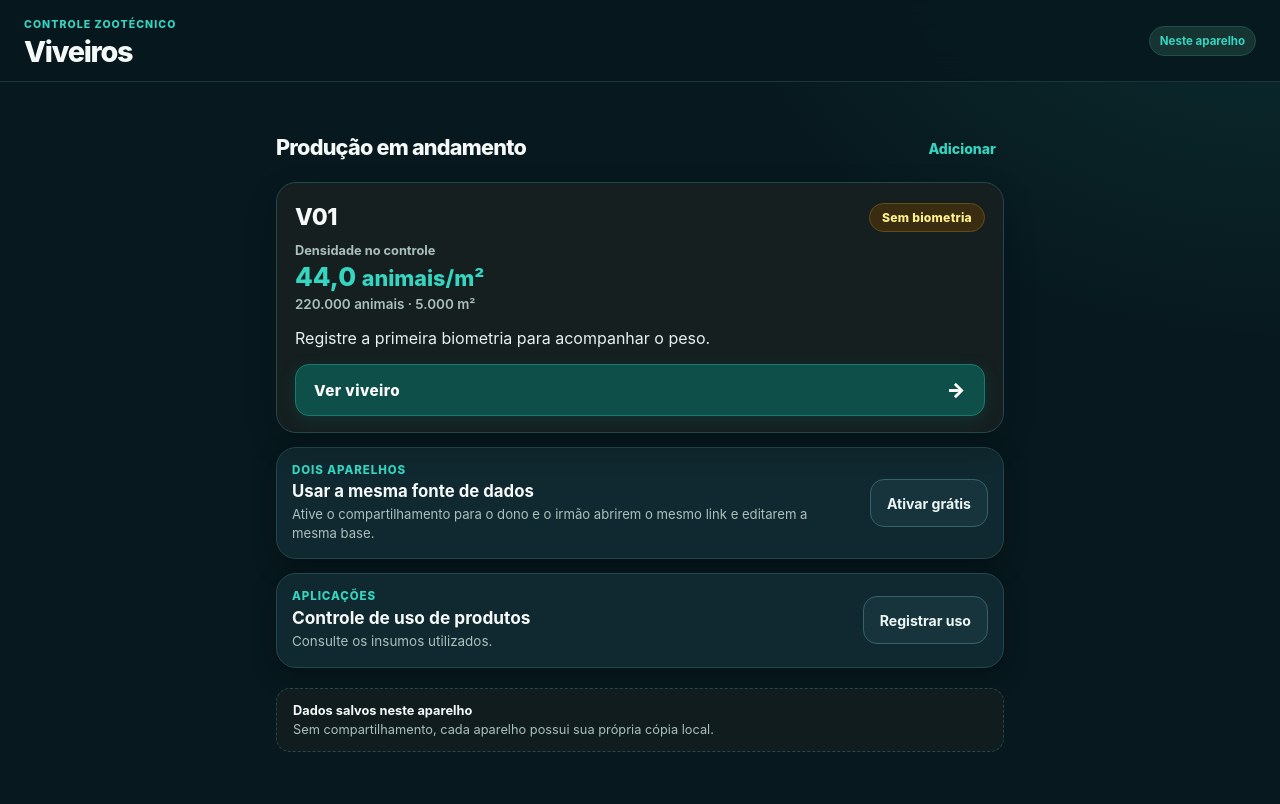
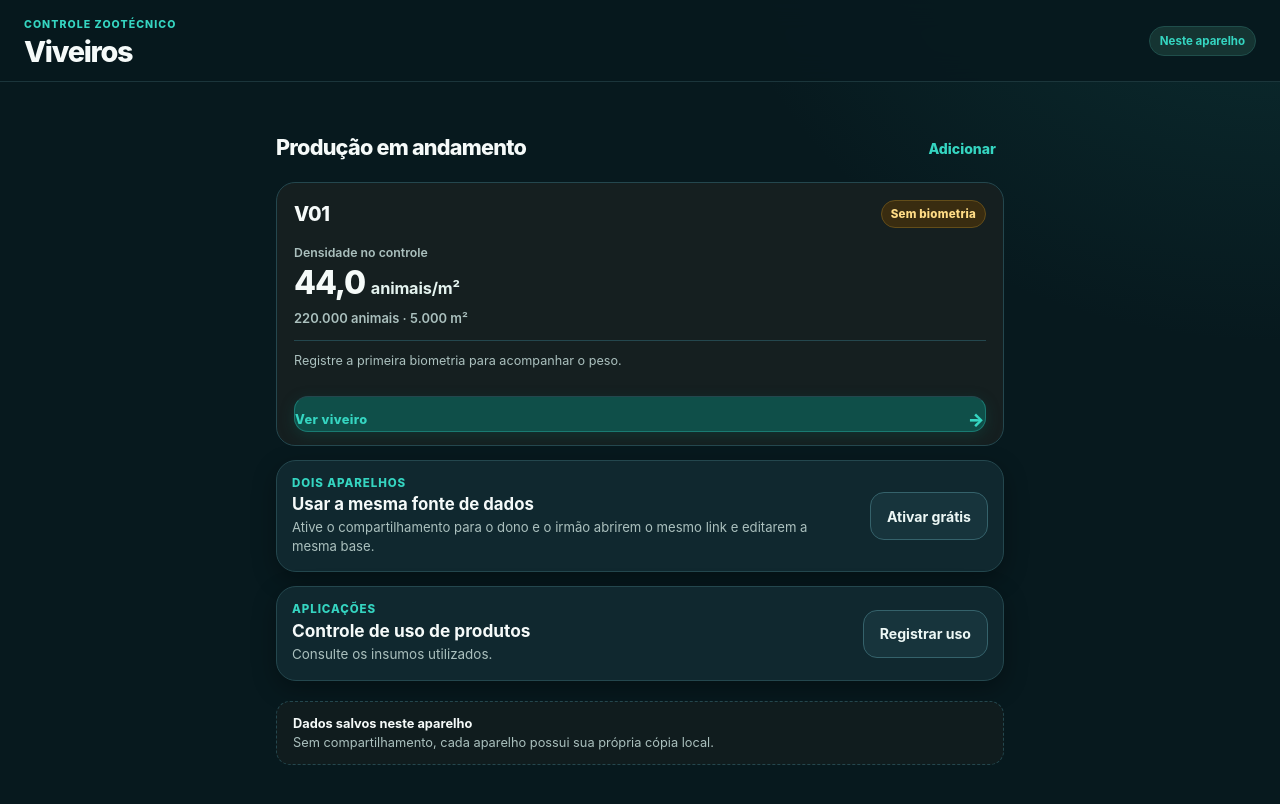
Before and after one commit to Georlan/ViveiroDaniel, a React (Vite) app: page / in a window 1280 px wide. Shown: the top 804 px of the page. Built offline with nearby package versions, Linux system fonts and the light colour scheme.

Commit message:
style: prioritize density and latest weight on dashboard

```diff
--- a/src/design-refresh.css
+++ b/src/design-refresh.css
@@ -392,3 +392,33 @@ button { -webkit-tap-highlight-color: transparent; }
 @media (prefers-reduced-motion: reduce) {
   .primary-button, .secondary-button, .history-edit-button { transition: none; }
 }
+
+/* Cartões da tela inicial: um indicador principal e um próximo passo. */
+.pond-list { gap: 12px; }
+.pond-card.actionable { border-radius: 19px; box-shadow: none; }
+.pond-card-main { padding: 17px 17px 13px; }
+.pond-card-head { align-items: center; gap: 12px; }
+.pond-card-head .pond-name { color: var(--text-main); font-size: 1.23rem; font-weight: 800; }
+.pond-card-head .status { font-size: .72rem; padding: 6px 9px; border-radius: 999px; }
+.pond-card-head .status.waiting { color: #ffdc86; }
+.pond-card .pond-density-primary { margin-top: 17px; gap: 4px; }
+.pond-density-primary > span { font-size: .77rem; font-weight: 600; color: var(--text-muted); }
+.pond-card .pond-density-primary > strong { font-size: clamp(1.65rem, 6.5vw, 2rem); color: var(--text-main); letter-spacing: -.035em; }
+.pond-density-primary small { font-size: .51em; font-weight: 700; letter-spacing: -.01em; color: #e3f2ee; }
+.pond-card .pond-meta { display: block; margin: 8px 0 14px; color: var(--text-muted); font-size: .81rem; }
+.pond-card-latest {
+  display: flex;
+  gap: 18px;
+  padding: 13px 0 14px;
+  border-top: 1px solid var(--border-card);
+}
+.pond-card-latest > div { display: grid; gap: 3px; min-width: 0; }
+.pond-card-latest > div + div { padding-left: 17px; border-left: 1px solid var(--border-card); }
+.pond-card-latest span { font-size: .73rem; color: var(--text-muted); }
+.pond-card-latest strong { color: var(--accent-teal); font-size: 1.21rem; letter-spacing: -.02em; }
+.pond-card-latest > div + div strong { color: var(--text-main); }
+.pond-card-empty { padding: 12px 0; margin: 0; border-top: 1px solid var(--border-card); color: var(--text-muted); font-size: .79rem; }
+.pond-card-alert { display: inline-flex; align-items: center; gap: 5px; color: #f4d08a; font-size: .76rem; font-weight: 700; margin-bottom: 10px; }
+.pond-card-alert .ui-icon { width: 15px; height: 15px; }
+.pond-card .pond-card-cta { min-height: 36px; padding: 10px 0 0; border-top: 1px solid var(--border-card); font-size: .8rem; color: var(--accent-teal); }
+.pond-card .cta-arrow { font-size: 1.1rem; }
```
